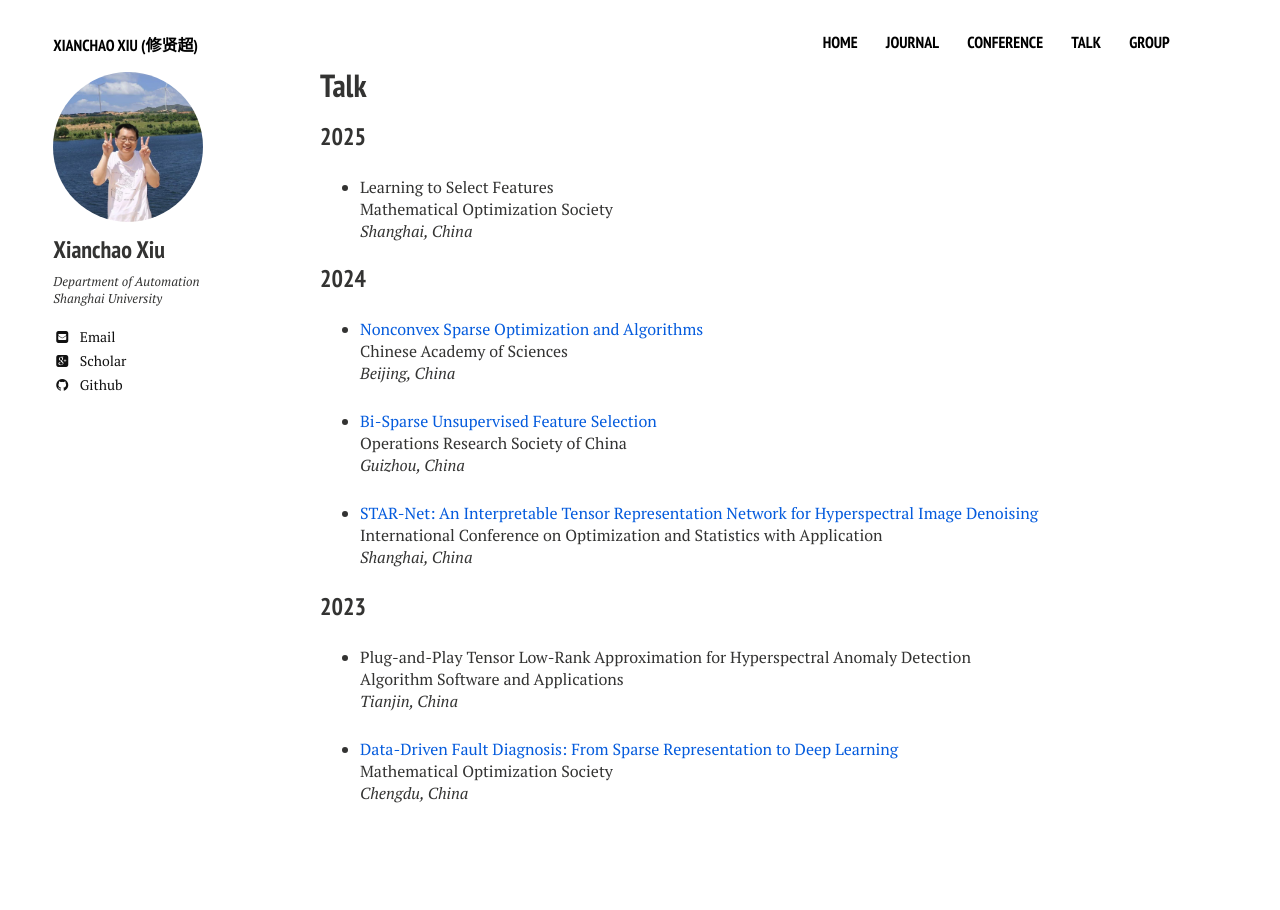
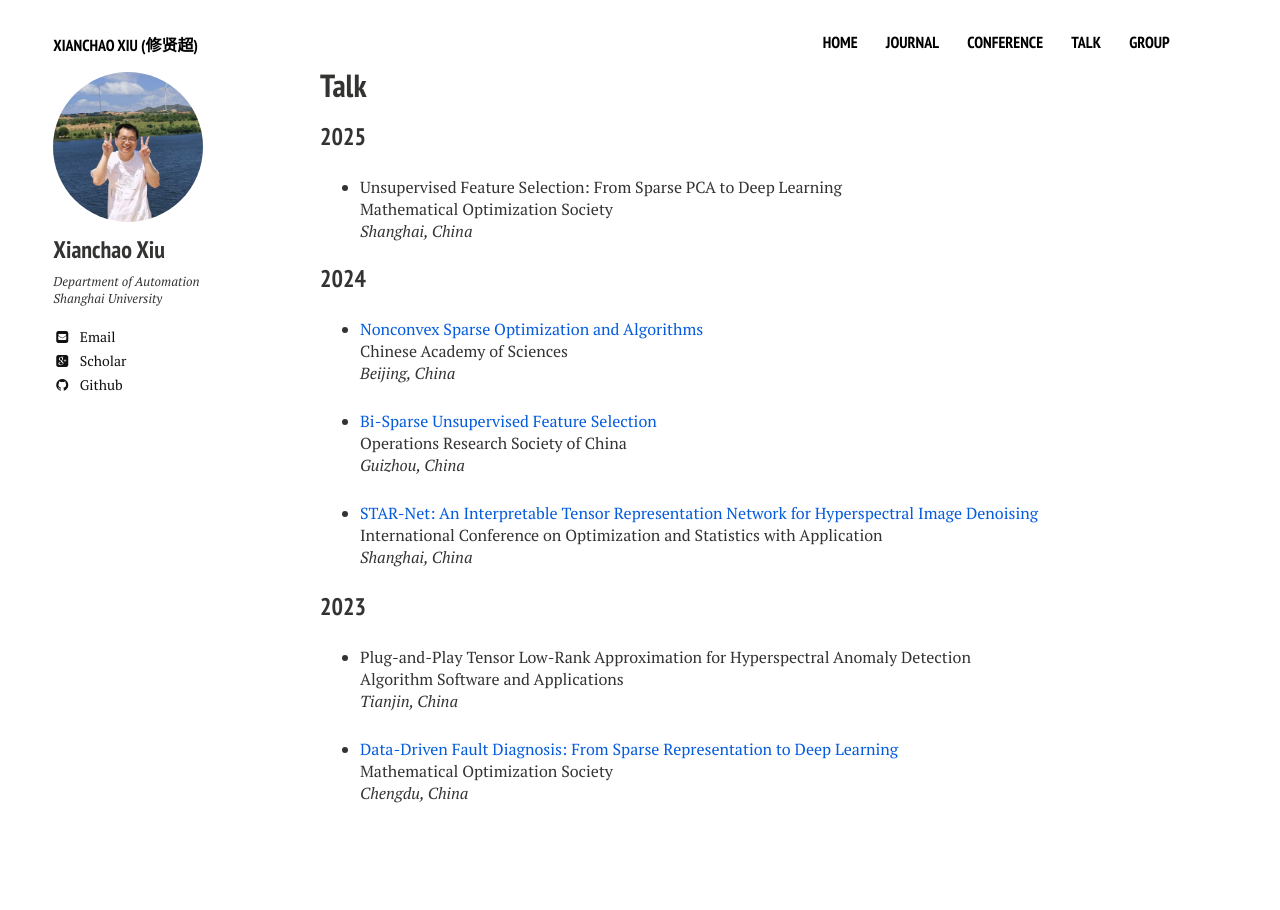
Before and after one commit to xianchaoxiu/xianchaoxiu.github.io, a Jekyll site: the page built from talk/index.md, in a window 1280 px wide. Built offline with Jekyll 4.4.1, drawn with Linux system fonts in a browser that asks for light colours; nearby versions of some CDN libraries.

Commit message:
Update index.md

```diff
--- a/talk/index.md
+++ b/talk/index.md
@@ -12,7 +12,7 @@ share: false
 
 ### 2025
 
-* Learning to Select Features <br>
+* Unsupervised Feature Selection: From Sparse PCA to Deep Learning <br>
 Mathematical Optimization Society <br>
 <i>Shanghai, China</i><br>
 
```
